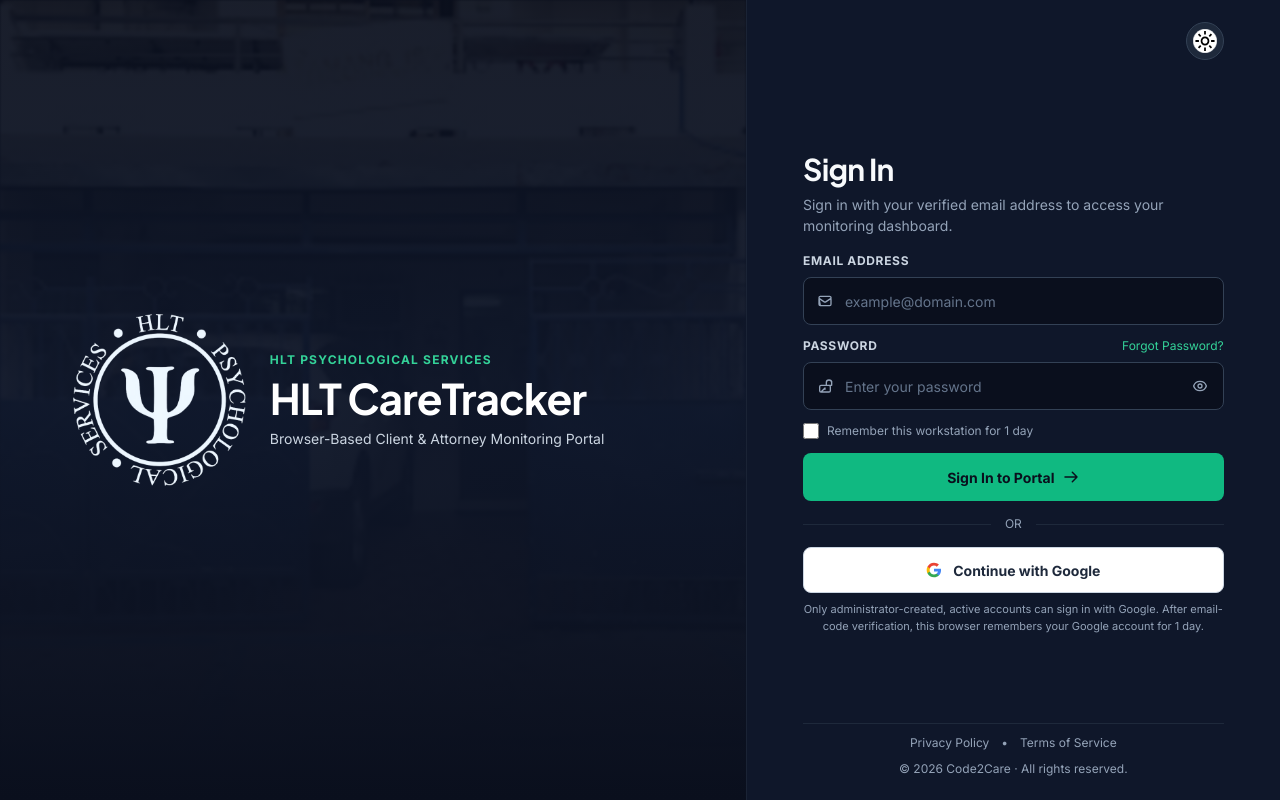
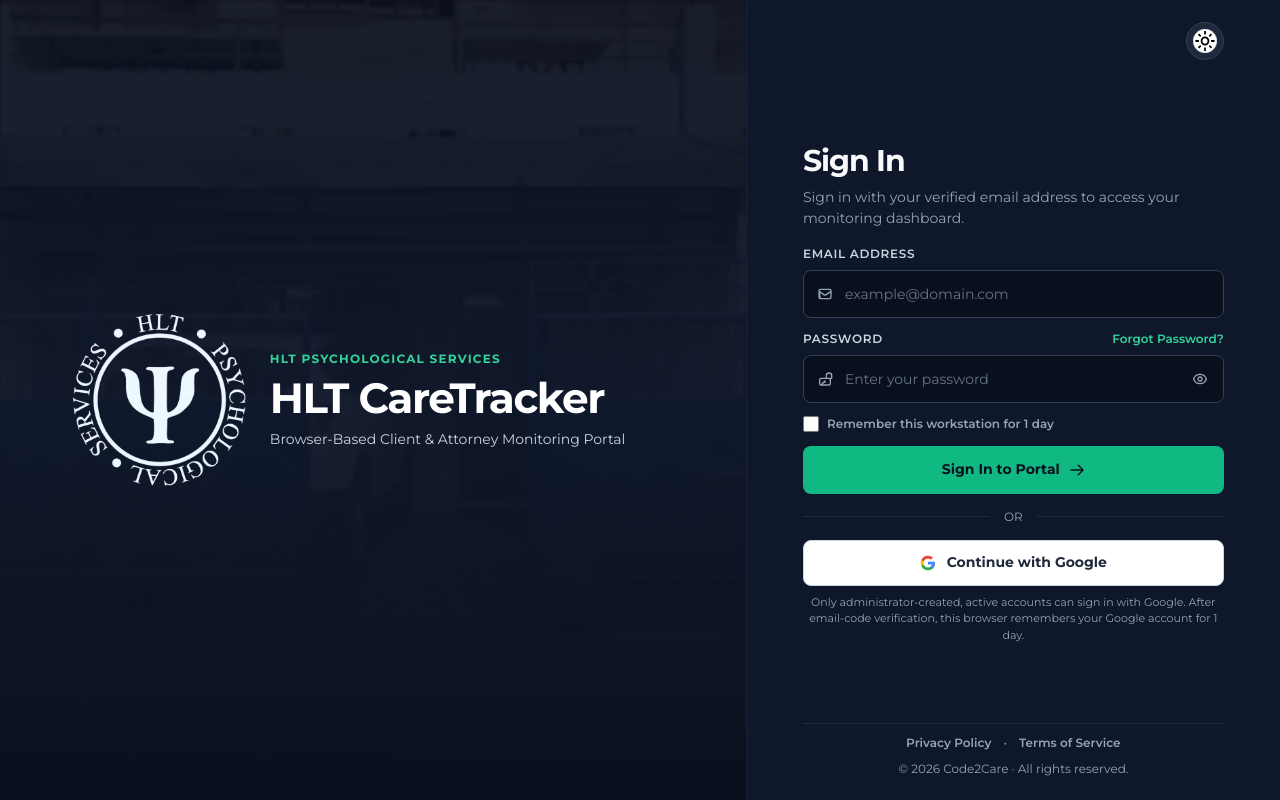
Before and after one commit to code-monty/care_tracker, a Next.js app: page /login in a window 1280 px wide. Built offline with nearby package versions, Linux system fonts and the light colour scheme; no server answers.

Commit message:
style: fonts of login, dashboard and navigation change into Montserrat font

```diff
--- a/app/(app)/app-shell.module.css
+++ b/app/(app)/app-shell.module.css
@@ -30,17 +30,17 @@
   --badge: #f2f3ff;
 }
 
-.header { position: sticky; top: 0; z-index: 30; display: flex; flex: none; align-items: center; justify-content: space-between; gap: 1rem; height: 68px; padding: 0 1.15rem .1rem .4rem; border-bottom: 1px solid var(--line); background: var(--surface); box-shadow: 0 2px 1px #0000000d; }
+.header { position: sticky; top: 0; z-index: 30; display: flex; flex: none; align-items: center; justify-content: space-between; gap: 1rem; height: 68px; padding: 0 1.15rem .1rem .4rem; border-bottom: 1px solid var(--line); background: var(--surface); box-shadow: 0 2px 1px #0000000d; font-family: var(--font-app-montserrat), Arial, Helvetica, sans-serif; }
 .identity { display: flex; flex: none; align-items: center; gap: .35rem; min-width: 0; }
 .logoWrap { position: relative; display: grid; place-items: center; width: 58px; height: 58px; flex: none; }
 .logo { position: relative; width: 34px; height: 34px; object-fit: contain; }
 .shell[data-theme="light"] .logo { opacity: 0; }
 .shell[data-theme="light"] .logoWrap::after { position: absolute; width: 34px; height: 34px; background: #306fa5; -webkit-mask: url("/auth/hlt-logo.png") center / contain no-repeat; mask: url("/auth/hlt-logo.png") center / contain no-repeat; content: ""; pointer-events: none; }
-.brand { font-family: var(--font-app-heading), Arial, Helvetica, sans-serif; font-size: 1.125rem; line-height: 1.12; font-weight: 700; letter-spacing: -.02em; }
+.brand { font-size: 1.1rem; line-height: 1.15; font-weight: 700; letter-spacing: -.025em; }
 .headerActions { display: flex; align-items: center; gap: .75rem; min-width: 0; }
 .profile { display: flex; align-items: center; gap: .75rem; min-width: 0; }
 .profileText { display: flex; flex-direction: column; min-width: 0; text-align: right; line-height: 1.25; }
-.profileText strong { overflow: hidden; max-width: 15rem; font-size: .875rem; text-overflow: ellipsis; white-space: nowrap; }
+.profileText strong { overflow: hidden; max-width: 15rem; font-size: .875rem; font-weight: 600; text-overflow: ellipsis; white-space: nowrap; }
 .profileText small { color: var(--muted); font-size: .75rem; font-style: italic; }
 .avatar { flex: none; width: 42px; height: 42px; border-radius: 50%; object-fit: cover; }
 .headerDivider { display: grid; place-items: center; overflow: hidden; width: 1px; height: 48px; margin: 0 .1rem; }
@@ -54,13 +54,13 @@
 .menuHeading { display: flex; flex-direction: column; overflow-wrap: anywhere; padding: .55rem .7rem .7rem; border-bottom: 1px solid var(--line); font-size: .82rem; font-weight: 700; }
 .menuHeading span { color: var(--muted); font-size: .7rem; font-weight: 400; }
 .menuSection { padding: .65rem .7rem .25rem; color: var(--muted); font-size: .68rem; font-weight: 700; letter-spacing: .05em; text-transform: uppercase; }
-.menuItem { display: flex; align-items: center; gap: .65rem; width: 100%; min-height: 42px; padding: .5rem .7rem; border-radius: .5rem; color: var(--text); font-size: .8rem; text-align: left; cursor: pointer; }
+.menuItem { display: flex; align-items: center; gap: .65rem; width: 100%; min-height: 42px; padding: .5rem .7rem; border-radius: .5rem; color: var(--text); font-size: .8rem; font-weight: 600; font-family: inherit; text-align: left; cursor: pointer; }
 .menuItem[aria-current="page"] { background: var(--hover); }
 .adminMenuLinks { display: grid; }
 .body { display: flex; flex: 1; min-height: 0; }
 .railDock { position: sticky; top: 68px; z-index: 20; align-self: flex-start; flex: none; width: 75px; height: calc(100dvh - 68px); border-right: 1px solid var(--line); background: var(--surface); box-shadow: 2px 0 1px #0000000d; transition: width .2s ease; }
 .railDock[data-expanded="true"] { width: 230px; }
-.railNav { display: flex; flex-direction: column; justify-content: space-between; align-items: center; overflow-x: hidden; overflow-y: auto; width: 100%; height: 100%; padding: 3.1rem .6rem 1rem; scrollbar-width: thin; }
+.railNav { display: flex; flex-direction: column; justify-content: space-between; align-items: center; overflow-x: hidden; overflow-y: auto; width: 100%; height: 100%; padding: 3.1rem .6rem 1rem; scrollbar-width: thin; font-family: var(--font-app-montserrat), Arial, Helvetica, sans-serif; }
 .railTop { display: grid; flex: none; justify-items: center; gap: 1rem; width: 100%; }
 .railToggle { position: absolute; top: .5rem; right: -22px; z-index: 1; display: grid; place-items: center; width: 44px; height: 44px; color: var(--text); cursor: pointer; }
 .railToggle::before { position: absolute; inset: 8px; border: 1px solid var(--line); border-radius: 50%; background: var(--surface); box-shadow: 0 2px 6px #0000001a; content: ""; }
@@ -125,7 +125,7 @@
   .railDock { display: none; }
   .mobileNav .railTop { display: contents; }
   .body { padding-bottom: calc(72px + env(safe-area-inset-bottom)); }
-  .mobileNav { position: fixed; right: 0; bottom: 0; left: 0; z-index: 25; display: block; padding-bottom: env(safe-area-inset-bottom); border-top: 1px solid var(--line); background: var(--surface); box-shadow: 0 -2px 8px #00000012; }
+  .mobileNav { position: fixed; right: 0; bottom: 0; left: 0; z-index: 25; display: block; padding-bottom: env(safe-area-inset-bottom); border-top: 1px solid var(--line); background: var(--surface); box-shadow: 0 -2px 8px #00000012; font-family: var(--font-app-montserrat), Arial, Helvetica, sans-serif; }
   .mobileLinks { display: grid; grid-template-columns: repeat(5, minmax(0, 1fr)); min-height: 72px; }
   .mobileNav .navLink { flex-direction: column; gap: .2rem; width: auto; height: auto; min-height: 64px; margin: .25rem .1rem; border-radius: .75rem; }
   .mobileNav .navLink svg { width: 23px; height: 23px; }
--- a/app/(app)/layout.tsx
+++ b/app/(app)/layout.tsx
@@ -1,16 +1,17 @@
 import { requireActiveUser } from "@/lib/auth/session";
 import { signOut } from "@/lib/auth/sign-out";
-import { Inter, Plus_Jakarta_Sans } from "next/font/google";
+import { Inter, Montserrat, Plus_Jakarta_Sans } from "next/font/google";
 import { AppShell } from "./app-shell";
 
 const bodyFont = Inter({ subsets: ["latin"], variable: "--font-app-body" });
 const headingFont = Plus_Jakarta_Sans({ subsets: ["latin"], variable: "--font-app-heading" });
+const montserrat = Montserrat({ subsets: ["latin"], variable: "--font-app-montserrat" });
 
 export default async function AppLayout({ children }: { children: React.ReactNode }) {
   const { user, profile } = await requireActiveUser();
 
   return (
-    <div className={`${bodyFont.variable} ${headingFont.variable}`}>
+    <div className={`${bodyFont.variable} ${headingFont.variable} ${montserrat.variable}`}>
       <AppShell fullName={profile.full_name ?? user.email ?? "User"} avatarVersion={profile.avatar_updated_at} role={profile.role as "admin" | "staff" | "secretary"} signOut={signOut}>
         {children}
       </AppShell>
--- a/app/(auth)/login/login.module.css
+++ b/app/(auth)/login/login.module.css
@@ -16,8 +16,10 @@
   min-height: 100dvh;
   color: var(--text);
   background: var(--panel);
-  font-family: var(--font-login-body), Arial, Helvetica, sans-serif;
+  font-family: var(--font-login), Arial, Helvetica, sans-serif;
 }
+
+.page button { font-family: inherit; }
 
 .page[data-theme="light"] {
   --panel: #f8f9ff;
@@ -41,7 +43,7 @@
 .logoFrame { position: relative; flex: none; width: 173px; height: 172px; }
 .logo { display: block; width: 100%; height: 100%; object-fit: contain; }
 .brandEyebrow { margin: 0 0 7px; color: #34d399; font-size: 12px; font-weight: 700; letter-spacing: .1em; text-transform: uppercase; }
-.brandTitle { margin: 0; font-family: var(--font-login-heading), Arial, sans-serif; font-size: clamp(34px, 3.3vw, 48px); font-weight: 700; line-height: 1.05; letter-spacing: -.025em; white-space: nowrap; }
+.brandTitle { margin: 0; font-size: clamp(32px, 3.3vw, 46px); font-weight: 700; line-height: 1.1; letter-spacing: -.035em; white-space: nowrap; }
 .brandDescription { margin: 8px 0 0; color: #cbd5e1; font-size: 14px; white-space: nowrap; }
 .page[data-theme="light"] .brand { border-color: #dce9ff; background: #f8f9ff; }
 .page[data-theme="light"] .brandPhoto { filter: blur(1.25px) grayscale(.25) brightness(1.2); }
@@ -56,13 +58,13 @@
 .panelTop { display: flex; align-items: center; justify-content: flex-end; min-height: 42px; }
 .formArea { flex: 1; min-height: 0; display: flex; align-items: center; justify-content: center; padding: 16px 0; }
 .formInner { width: min(100%, 448px); }
-.heading { margin: 0; color: var(--text); font-family: var(--font-login-heading), Arial, sans-serif; font-size: 30px; line-height: 36px; font-weight: 700; letter-spacing: -.025em; }
+.heading { margin: 0; color: var(--text); font-size: 30px; line-height: 38px; font-weight: 700; letter-spacing: -.035em; }
 .intro { margin: 7px 0 0; color: var(--muted); font-size: 14px; line-height: 21px; }
 .form { display: flex; flex-direction: column; gap: 17px; margin-top: 26px; }
 .field { display: flex; flex-direction: column; gap: 7px; }
 .labelRow { display: flex; align-items: center; justify-content: space-between; gap: 12px; }
-.label { color: var(--label); font-size: 12px; font-weight: 700; letter-spacing: .055em; text-transform: uppercase; }
-.forgotButton { border: 0; padding: 0; color: var(--link); background: transparent; font-size: 12px; cursor: pointer; }
+.label { color: var(--label); font-size: 12px; font-weight: 600; letter-spacing: .055em; text-transform: uppercase; }
+.forgotButton { border: 0; padding: 0; color: var(--link); background: transparent; font-size: 12px; font-weight: 600; cursor: pointer; }
 .forgotButton:hover { text-decoration: underline; }
 .inputWrap { position: relative; display: flex; align-items: center; }
 .inputIcon { position: absolute; left: 14px; color: var(--muted); pointer-events: none; }
@@ -74,7 +76,7 @@
 .visibilityButton { position: absolute; right: 2px; display: grid; place-items: center; width: 44px; height: 44px; border: 0; color: var(--muted); background: transparent; cursor: pointer; }
 .visibilityButton:hover { color: var(--text); }
 .rememberRow { display: flex; align-items: center; justify-content: space-between; gap: 10px; margin: 0 0 1px; }
-.rememberLabel { display: inline-flex; align-items: center; gap: 8px; color: var(--muted); font-size: 12px; cursor: pointer; }
+.rememberLabel { display: inline-flex; align-items: center; gap: 8px; color: var(--muted); font-size: 12px; font-weight: 600; cursor: pointer; }
 .rememberLabel input { width: 16px; height: 16px; margin: 0; accent-color: var(--accent); cursor: pointer; }
 .comingSoon { flex: none; color: var(--muted); font-size: 11px; }
 .error { margin: 0; padding: 10px 12px; border: 1px solid #f87171; border-radius: 7px; color: #fecaca; background: rgba(153, 27, 27, .18); font-size: 13px; line-height: 19px; }
@@ -98,13 +100,13 @@
 @media (prefers-reduced-motion: reduce) { .buttonSpinner { animation: none; border-right-color: currentColor; } }
 .footer { flex: none; border-top: 1px solid var(--fine-line); padding-top: 16px; text-align: center; color: var(--muted); font-size: 12px; }
 .footer nav { display: flex; justify-content: center; gap: 12px; }
-.footer a { color: inherit; text-decoration: none; }
+.footer a { color: inherit; font-weight: 600; text-decoration: none; }
 .footer a:hover { color: var(--link); text-decoration: underline; }
 .footer p { margin: 8px 0 0; }
-.dialog { width: min(calc(100% - 32px), 390px); margin: auto; border: 1px solid var(--line); border-radius: 16px; padding: 24px; color: var(--text); background: var(--panel); box-shadow: 0 25px 50px rgba(0, 0, 0, .3); }
+.dialog { width: min(calc(100% - 32px), 390px); margin: auto; border: 1px solid var(--line); border-radius: 16px; padding: 24px; color: var(--text); background: var(--panel); font-family: inherit; box-shadow: 0 25px 50px rgba(0, 0, 0, .3); }
 .dialog::backdrop { background: rgba(10, 15, 29, .7); backdrop-filter: blur(3px); }
 .page[data-theme="light"] .dialog::backdrop { background: rgba(71, 85, 105, .35); }
-.dialog h2 { margin: 0; font-size: 21px; }
+.dialog h2 { margin: 0; font-size: 21px; font-weight: 700; }
 .dialog p { margin: 12px 0 24px; color: var(--muted); font-size: 14px; line-height: 21px; }
 .dialog form { display: flex; justify-content: flex-end; }
 .dialogButton { min-width: 88px; min-height: 44px; border: 0; border-radius: 8px; color: var(--accent-text); background: var(--accent); font-weight: 700; cursor: pointer; }
--- a/app/(auth)/login/page.tsx
+++ b/app/(auth)/login/page.tsx
@@ -1,10 +1,9 @@
 import { redirect } from "next/navigation";
-import { Inter, Plus_Jakarta_Sans } from "next/font/google";
+import { Montserrat } from "next/font/google";
 import { createClient } from "@/lib/supabase/server";
 import { LoginExperience } from "./login-experience";
 
-const inter = Inter({ subsets: ["latin"], variable: "--font-login-body" });
-const jakarta = Plus_Jakarta_Sans({ subsets: ["latin"], variable: "--font-login-heading" });
+const montserrat = Montserrat({ subsets: ["latin"], variable: "--font-login" });
 
 export default async function LoginPage({ searchParams }: { searchParams: Promise<{ error?: string }> }) {
   const supabase = await createClient();
@@ -21,5 +20,5 @@ export default async function LoginPage({ searchParams }: { searchParams: Promis
   }
 
   const { error } = await searchParams;
-  return <div className={`${inter.variable} ${jakarta.variable}`}><LoginExperience googleError={error === "google"} /></div>;
+  return <div className={montserrat.variable}><LoginExperience googleError={error === "google"} /></div>;
 }
```
Also changed, not shown: app/(app)/dashboard/dashboard.module.css (+7 -7 lines), 1 other file (tests, documents, lock files or other folders).
